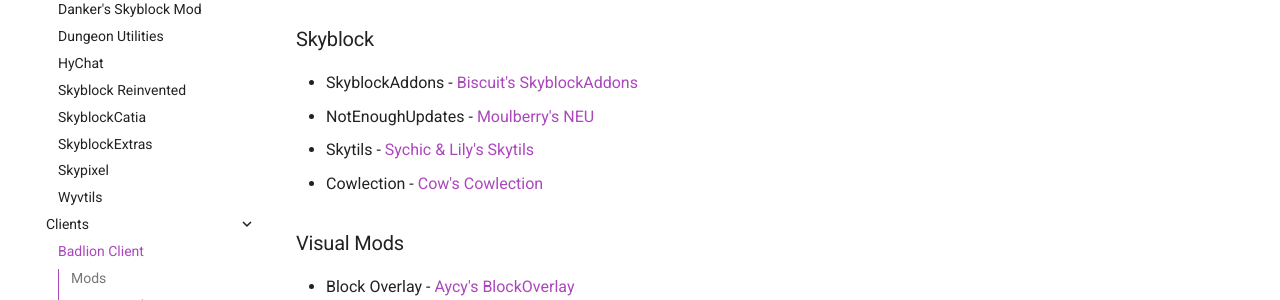
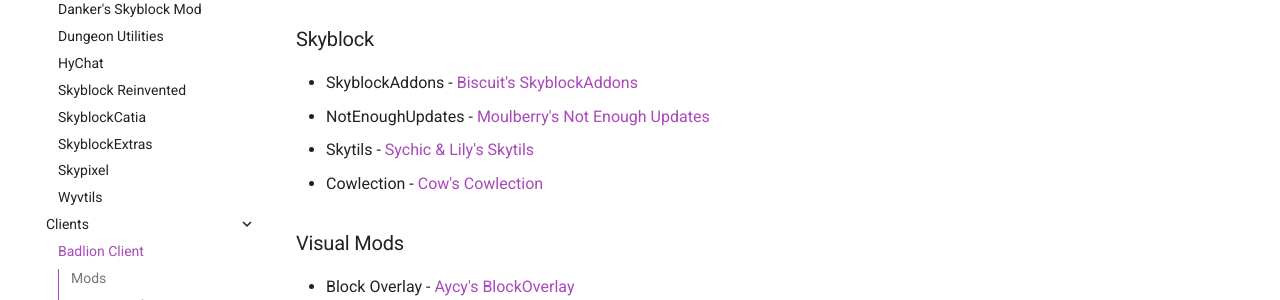
Before and after one commit to MicrocontrollersDev/Alternatives, an MkDocs documentation site: the page built from docs/1.8.9/badlion_client.md, in a window 1280 px wide and 900 px high, scrolled down 1903 px. Shown: the part 153-453 px from the top of the window. Built offline with MkDocs 1.6.1 and Material for MkDocs 9.7.7, drawn with Linux system fonts in a browser that asks for light colours; comment, search, counter and statistics services are not loaded.

Commit message:
make neu consistent

```diff
--- a/docs/1.8.9/badlion_client.md
+++ b/docs/1.8.9/badlion_client.md
@@ -60,7 +60,7 @@
 ### Skyblock
 
 * SkyblockAddons - [Biscuit's SkyblockAddons](https://github.com/BiscuitDevelopment/SkyblockAddons/releases/latest)
-* NotEnoughUpdates - [Moulberry's NEU](https://github.com/Moulberry/NotEnoughUpdates/releases/latest)
+* NotEnoughUpdates - [Moulberry's Not Enough Updates](https://github.com/Moulberry/NotEnoughUpdates/releases/latest)
 * Skytils - [Sychic & Lily's Skytils](https://github.com/Skytils/SkytilsMod/releases/latest)
 * Cowlection - [Cow's Cowlection](https://github.com/cow-mc/Cowlection/releases/latest)
 
```
Also changed, not shown: docs/1.8.9/lunar_client.md (+1 -1 lines).
